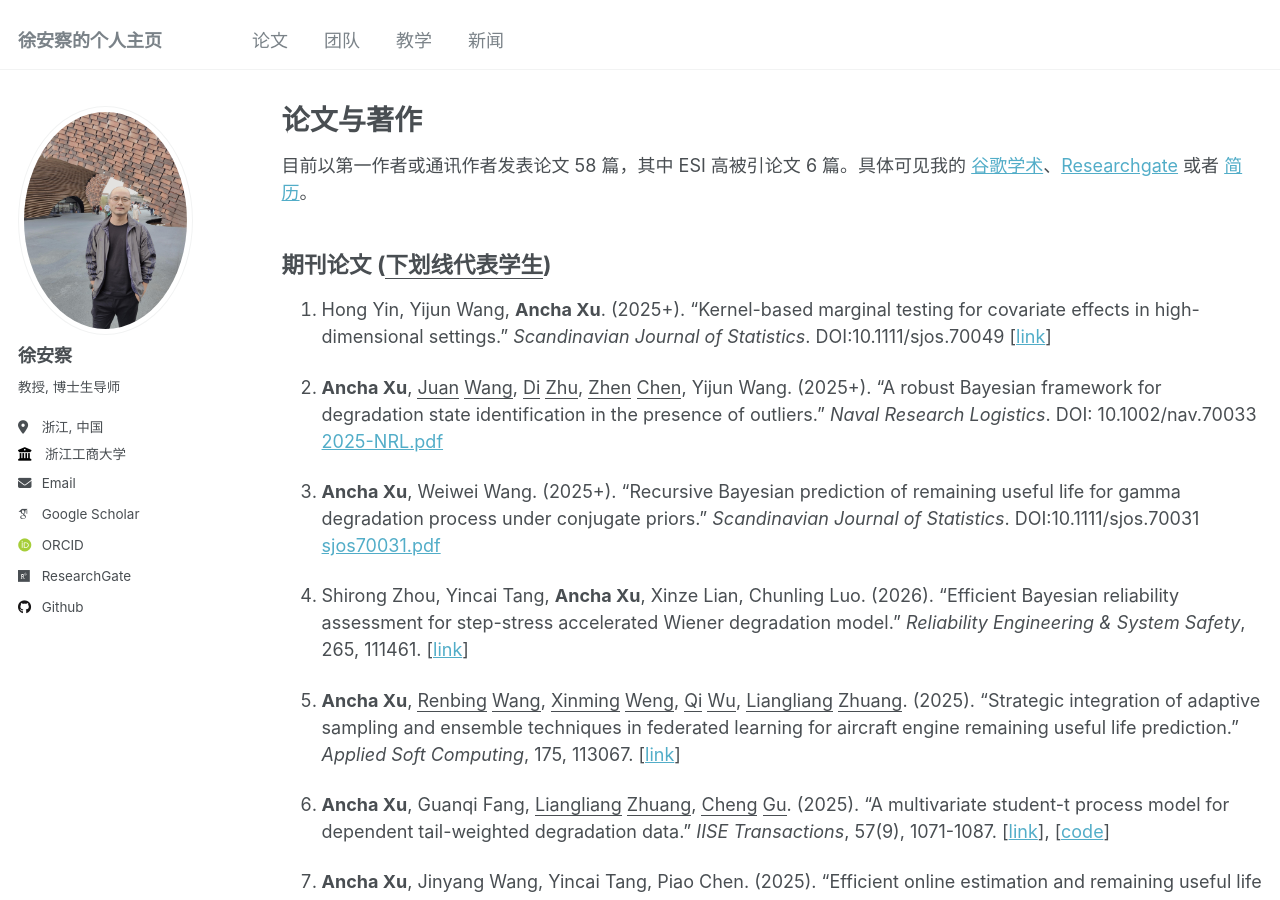
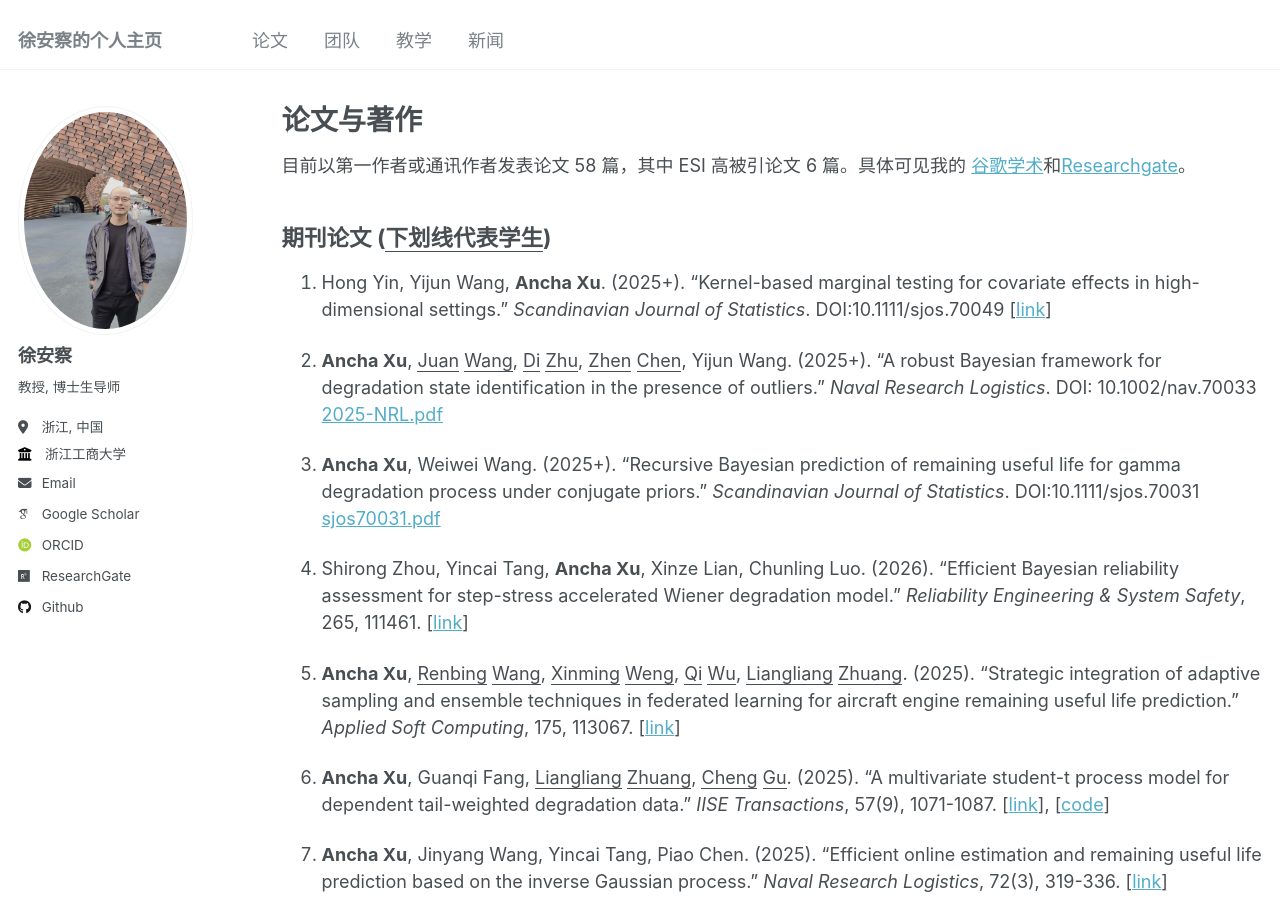
Before and after one commit to XU-ANCHA/XU-ANCHA.github.io, a Jekyll site: the page built from _pages/publications.md, in a window 1280 px wide and 900 px high. Built offline with Jekyll 4.4.1, drawn with Linux system fonts in a browser that asks for light colours; some web fonts are replaced.

Commit message:
Update publications.md

```diff
--- a/_pages/publications.md
+++ b/_pages/publications.md
@@ -5,8 +5,7 @@ permalink: /publications/
 author_profile: true
 ---
 
-目前以第一作者或通讯作者发表论文 58 篇，其中 ESI 高被引论文 6 篇。具体可见我的 <a href="{{site.author.googlescholar}}">谷歌学术</a>、<a href="{{site.author.researchgate}}">Researchgate</a> 或者
-<a href="https://xu-ancha.github.io/cv/">简历</a>。
+目前以第一作者或通讯作者发表论文 58 篇，其中 ESI 高被引论文 6 篇。具体可见我的 <a href="{{site.author.googlescholar}}">谷歌学术</a>和<a href="{{site.author.researchgate}}">Researchgate</a>。
 
 ## 期刊论文 (<u>下划线代表学生</u>)
 
```
